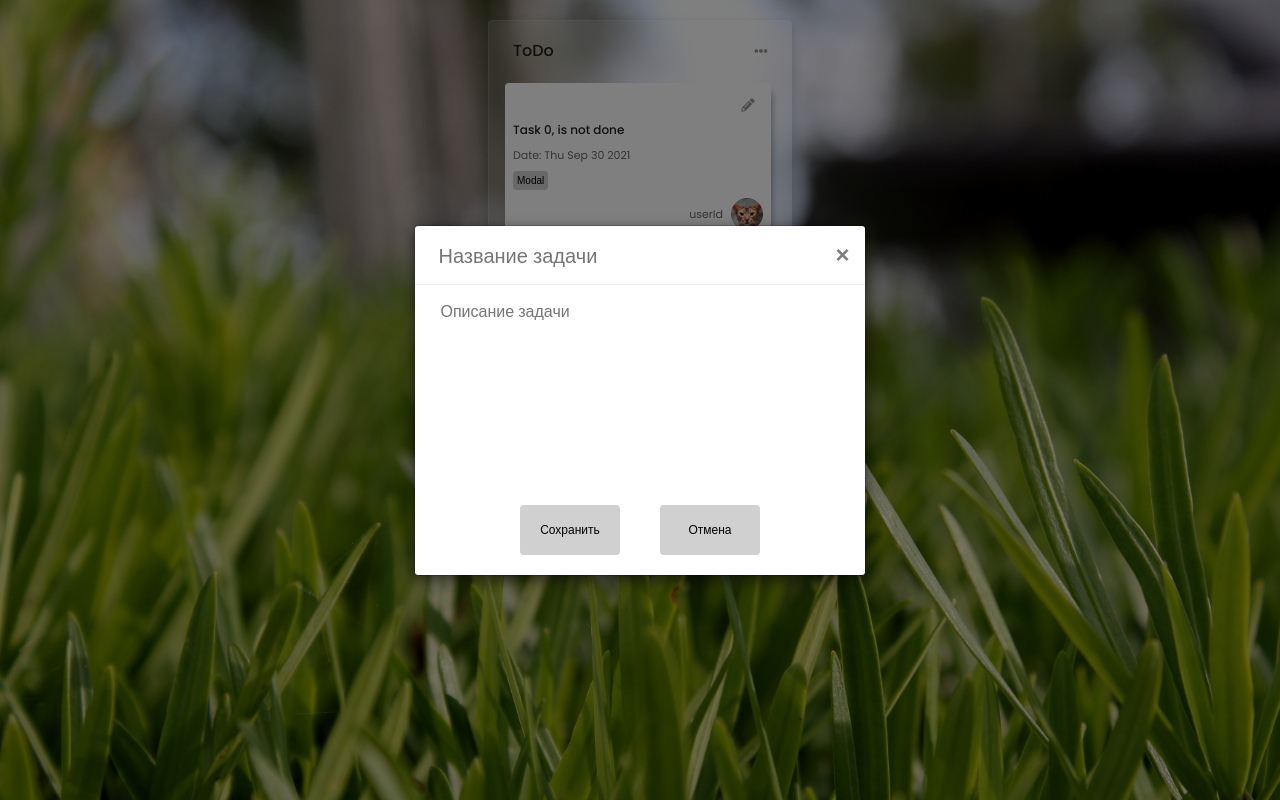
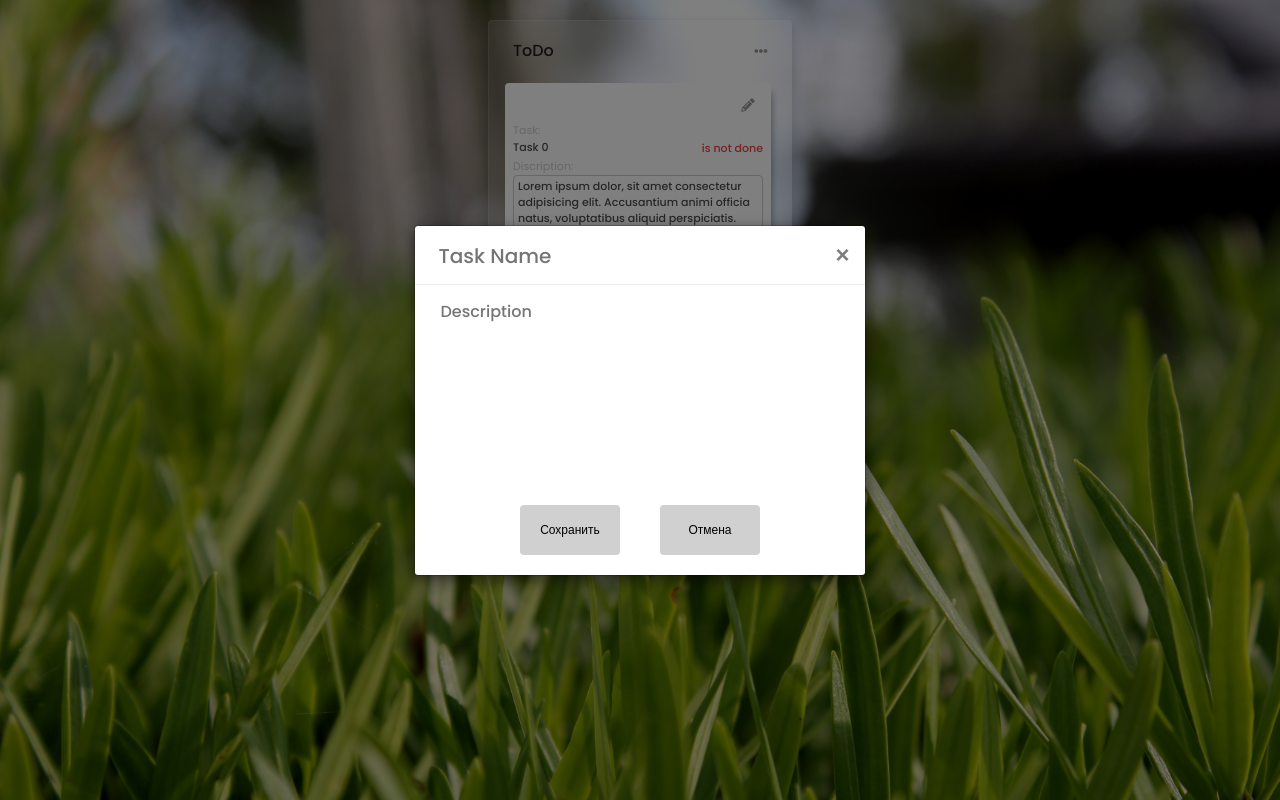
Before and after one commit to reido0/FE12-webpack-Matveev-Anton, a React app: page / in a window 1280 px wide. Both pictures are taken after a click on the button 638 px from the left and 106 px from the top of the page. Built offline with nearby package versions, Linux system fonts and the light colour scheme.

Commit message:
fix: modal, card, cardHolder

```diff
--- a/src/Components/CardHolder/CardHolder.jsx
+++ b/src/Components/CardHolder/CardHolder.jsx
@@ -1,6 +1,8 @@
 import React, { useState, useEffect, useCallback, useContext } from "react";
 import Card from "../card";
 import { ModalContext } from "../../GlobalModalProvider";
+import EditCardModal from "../modalContent/EditCardModal";
+import AddCardModal from "../modalContent/AddCardModal";
 
 
 //Functional Component
@@ -8,6 +10,8 @@ import { ModalContext } from "../../GlobalModalProvider";
 const CardHolder = (props) => {
     const [taskList, setTaskList] = useState([]);
     const [newTaskName, setNewTaskName] = useState('');
+    const [newUserName, setNewUserName] = useState('');
+    const [newTaskDescription, setNewTaskDescription] = useState('');
     const setModalContext = useContext(ModalContext);
 
     useEffect(() => {
@@ -15,18 +19,49 @@ const CardHolder = (props) => {
 
         new Promise((resolve, reject) => {
             resolve([
-                { taskName: "0", isDone: false },
-                { taskName: "1", isDone: false }])
+                {
+                    taskName: '0',
+                    isDone: false,
+                    taskDescription: 'Lorem ipsum dolor, sit amet consectetur adipisicing elit. Accusantium animi officia natus, voluptatibus aliquid perspiciatis.',
+                    userName: 'Xeon',
+                    state: 0
+                },
+                {
+                    taskName: '1',
+                    isDone: false,
+                    taskDescription: 'Lorem ipsum dolor, sit amet consectetur adipisicing elit. Accusantium animi officia natus, voluptatibus aliquid perspiciatis.',
+                    userName: 'Xeon',
+                    state: 1
+                },
+                {
+                    taskName: '2',
+                    isDone: true,
+                    taskDescription: 'Lorem ipsum dolor, sit amet consectetur adipisicing elit. Accusantium animi officia natus, voluptatibus aliquid perspiciatis.',
+                    userName: 'Xeon',
+                    state: 2
+                },
+            ])
         }).then((data) => {
             setTaskList(data);
         })
 
     }, []);
 
-    const addTask = () => {
+    const addTask = (state) => {
         let newTasklist = [...taskList];
-        newTasklist.push({ taskName: newTaskName, isDone: false });
+        newTasklist.push(
+            {
+                taskName: newTaskName,
+                isDone: false,
+                taskDescription: newTaskDescription,
+                userName: newUserName,
+                state: state
+            }
+        );
         setTaskList(newTasklist);
+        setNewUserName('');
+        setNewTaskDescription('');
+
     }
 
     const changeName = (index) => () => {
@@ -69,22 +104,42 @@ const CardHolder = (props) => {
         <div>
             <div className={"container board-todo"}>
                 <div className={"board-title"}>
-                    <textarea>ToDo</textarea>
-                    <button className={"btn-board"} id={"btn-board-editing"}>
+                    <h2>ToDo</h2>
+                    <button className={"btn-board"}>
                         <i className={"fas fa-ellipsis-h"}></i>
                     </button>
                 </div>
                 {taskList.map((task, index) => {
-                    return (
-                        <div key={task.taskName}>
-                            <div className={"state"} id={"state-todo"}>
-                                <Card taskName={task.taskName} isDone={task.isDone} index={index} changeName={changeName} moveUp={moveUp} moveDown={moveDown} deleteTask={deleteTask} taskDone={taskDone} setModalContent={setModalContext} />
+                    if (task.state === 0)
+                        return (
+                            <div key={task.taskName}>
+                                <div className={"state"}>
+                                    <Card
+                                        taskName={task.taskName}
+                                        isDone={task.isDone}
+                                        index={index}
+                                        changeName={changeName}
+                                        moveUp={moveUp}
+                                        moveDown={moveDown}
+                                        deleteTask={deleteTask}
+                                        taskDone={taskDone}
+                                        setModalContent={setModalContext}
+                                        taskDescription={task.taskDescription}
+                                        userName={task.userName}
+                                        state={task.state}
+
+                                    />
+                                </div>
                             </div>
-                        </div>
-                    )
+                        )
                 })}
-                <textarea className={"add-card-textarea"} onChange={(event) => { setNewTaskName(event.target.value) }} value={newTaskName}></textarea>
-                <button className={"button-add-card"} onClick={addTask} id={"openModalBtnTodo"}>+ Add new Card</button>
+                {/* <input className={"add-card-textarea"}
+                    onChange={(event) => { setNewTaskName(event.target.value) }} value={newTaskName}
+                /> */}
+                {/* <button className={"button-add-card"} onClick={() => { addTask(0) }}>+ Add new Card</button> */}
+                <button className={"button-add-card"}
+                    onClick={() => { setModalContext(<AddCardModal addTask={addTask} />) }}
+                >+ Add new Card</button>
             </div>
         </div>
     )
--- a/src/Components/card.js
+++ b/src/Components/card.jsx
@@ -3,6 +3,7 @@ import AddCardModal from "./modalContent/AddCardModal";
 import EditCardModal from "./modalContent/EditCardModal";
 
 //Functional component
+
 const Card = (props) => {
     useEffect(() => {
         console.log("useEffect", props.taskName);
@@ -19,11 +20,19 @@ const Card = (props) => {
             <button className={"btn-card btn-card-edit"} onClick={() => { props.setModalContent(<EditCardModal />) }} >
                 <i className={"fas fa-pencil-alt"}></i>
             </button>
-            <p>{`Task ${props.taskName}, is ${props.isDone ? 'done' : 'not done'}`}</p>
+            <p className={"card-title-task"}>Task:</p>
+            <div className={"card-taskname-wrapper"}>
+                <p className={"card-taskname"}>{`Task ${props.taskName}`}</p>
+                <p className={"card-taskname-status"}>{`is ${props.isDone ? 'done' : 'not done'}`}</p>
+            </div>
+
+            <p className={"card-title-discription"}>Discription:</p>
+            <p className={"card-discription"}>{`${props.taskDescription}`}</p>
             <p className={"finish-date"}>Date: {new Date().toDateString()}</p>
             <button className={"card-btn"} onClick={() => { props.setModalContent(<AddCardModal />) }} >Modal</button>
             <div className={"avatar"}>
-                <p className={"name"}>userId</p>
+                <p className={"card-title-username"}>User name:</p>
+                <p className={"card-username"}>{`${props.userName}`}</p>
                 <div className={"avatar-img"}>
                 </div>
             </div>
@@ -31,7 +40,8 @@ const Card = (props) => {
                 <button className={"card-btn"} onClick={props.changeName(props.index)}>ChangeName</button>
                 <button className={"card-btn"} onClick={props.moveUp(props.index)}>MoveUp</button>
                 <button className={"card-btn"} onClick={props.moveDown(props.index)}>MoveDown</button>
-                <button className={"card-btn"} onClick={props.taskDone(props.index)}>Done</button>
+                {props.state !== 2 &&
+                    <button className={"card-btn"} onClick={props.taskDone(props.index)}>Done</button>}
                 <button className={"card-btn"} onClick={props.deleteTask(props.index)}>Delete</button>
             </div>
         </div>
--- a/src/Components/modalContent/AddCardModal.jsx
+++ b/src/Components/modalContent/AddCardModal.jsx
@@ -1,22 +1,39 @@
-import React, { memo, useContext } from "react";
+import React, { memo, useContext, useState } from "react";
 import { ModalContext } from "../../GlobalModalProvider";
 
 const AddCardModal = (props) => {
-    const setModalContext = useContext(ModalContext)
+    const [newTaskName, setNewTaskName] = useState('');
+    const [newUserName, setNewUserName] = useState('');
+    const [newTaskDescription, setNewTaskDescription] = useState('');
+    const setModalContext = useContext(ModalContext);
+    // const setModalContent = useContext(ModalContext);
 
     return (
         <React.Fragment>
             <div className="modal-header">
-                <input className="modal-title" placeholder="Название задачи" />
-
+                <input
+                    className="modal-title"
+                    value={newTaskName}
+                    onChange={(event) => { setNewTaskName(event.target.value) }}
+                    placeholder="Task Name"
+                />
                 <span title="Close" className="close" onClick={() => { setModalContext() }}>×</span>
             </div>
-            <textarea className="modal-body" type="text" name="Task" placeholder="Описание задачи"
-                cols="4" maxlength="500" required></textarea>
+            <textarea
+                className="modal-body"
+                type="text" name="Task"
+                value={newTaskDescription}
+                onChange={(event) => { setNewTaskDescription(event.target.value) }}
+                placeholder="Description"
+                cols="4"
+                maxlength="500"
+                required>
+            </textarea>
             {props.children}
             <div className="modal-btn-wrapper">
-                {/* <button className="modal-btn-delete" id="addModalDelete">Удалить</button> */}
-                <button className="modal-btn-save">Сохранить</button>
+                {/* <button className="modal-btn-delete" >Удалить</button> */}
+                <button className="modal-btn-save"
+                    onClick={() => { props.addTask(newTaskName, newTaskDescription); setModalContext() }}>Сохранить</button>
                 <button className="modal-btn-cancel" onClick={() => { setModalContext() }}>Отмена</button>
             </div>
         </React.Fragment>
--- a/src/Components/modalContent/EditCardModal.jsx
+++ b/src/Components/modalContent/EditCardModal.jsx
@@ -1,22 +1,39 @@
-import React, { memo, useContext } from "react";
+import React, { memo, useContext, useState } from "react";
 import { ModalContext } from "../../GlobalModalProvider";
 
 const EditCardModal = (props) => {
-    const setModalContext = useContext(ModalContext)
+    const [newTaskName, setNewTaskName] = useState('');
+    const [newUserName, setNewUserName] = useState('');
+    const [newTaskDescription, setNewTaskDescription] = useState('');
+    const setModalContext = useContext(ModalContext);
+    // const setModalContent = useContext(ModalContext);
 
     return (
         <React.Fragment>
             <div className="modal-header">
-                <input className="modal-title" placeholder="Название задачи" />
-
+                <input
+                    className="modal-title"
+                    value={newTaskName}
+                    onChange={(event) => { setNewTaskName(event.target.value) }}
+                    placeholder="Task Name"
+                />
                 <span title="Close" className="close" onClick={() => { setModalContext() }}>×</span>
             </div>
-            <textarea className="modal-body" type="text" name="Task" placeholder="Описание задачи"
-                cols="4" maxlength="500" required></textarea>
+            <textarea
+                className="modal-body"
+                type="text" name="Task"
+                value={newTaskDescription}
+                onChange={(event) => { setNewTaskDescription(event.target.value) }}
+                placeholder="Description"
+                cols="4"
+                maxlength="500"
+                required>
+            </textarea>
             {props.children}
             <div className="modal-btn-wrapper">
                 {/* <button className="modal-btn-delete" >Удалить</button> */}
-                <button className="modal-btn-save" >Сохранить</button>
+                <button className="modal-btn-save"
+                    onClick={() => { props.addTask(newTaskName, newTaskDescription); setModalContext() }}>Сохранить</button>
                 <button className="modal-btn-cancel" onClick={() => { setModalContext() }}>Отмена</button>
             </div>
         </React.Fragment>
--- a/src/styles/board.scss
+++ b/src/styles/board.scss
@@ -67,7 +67,8 @@
 }
 
 textarea,
-input {
+input,
+h2 {
     cursor: pointer;
     // border: 1px solid black;
     border-radius: 4px;
--- a/src/styles/card.scss
+++ b/src/styles/card.scss
@@ -51,6 +51,40 @@
     transition: 0.3s;
 }
 
+.card-taskname-wrapper {
+    display: flex;
+    flex-direction: row;
+    justify-content: space-between;
+}
+
+.card-taskname {
+    font-size: var(--font-11);
+    line-height: 16px;
+    color: rgba(0, 0, 0, 0.7);
+}
+
+.card-taskname-status {
+    font-size: var(--font-11);
+    color: rgba(226, 0, 0, 0.747);
+}
+
+.card-title-task,
+.card-title-discription,
+.card-title-username {
+    color: rgba(0, 0, 0, 0.2);
+    font-weight: normal;
+    font-size: var(--font-11);
+}
+
+.card-discription {
+    padding: 2px 4px;
+    border: 1px solid rgba(0, 0, 0, 0.2);
+    border-radius: 4px;
+    font-size: var(--font-11);
+    line-height: 16px;
+    color: rgba(0, 0, 0, 0.7);
+}
+
 .finish-date {
     margin: 8px 0px;
     text-align: start;
@@ -60,8 +94,8 @@
     color: var(--color-text-gray);
 }
 
-.name {
-    margin-right: 8px;
+.card-username {
+    margin: 0 8px;
     font-weight: normal;
     font-size: var(--font-11);
     line-height: 16px;
@@ -97,7 +131,6 @@
 .card-btn {
     cursor: pointer;
     background-color: rgba(0, 0, 0, 0.185);
-    // border: 1px solid #000;
     text-align: center;
     padding: 4px;
     border-radius: 4px;
```
